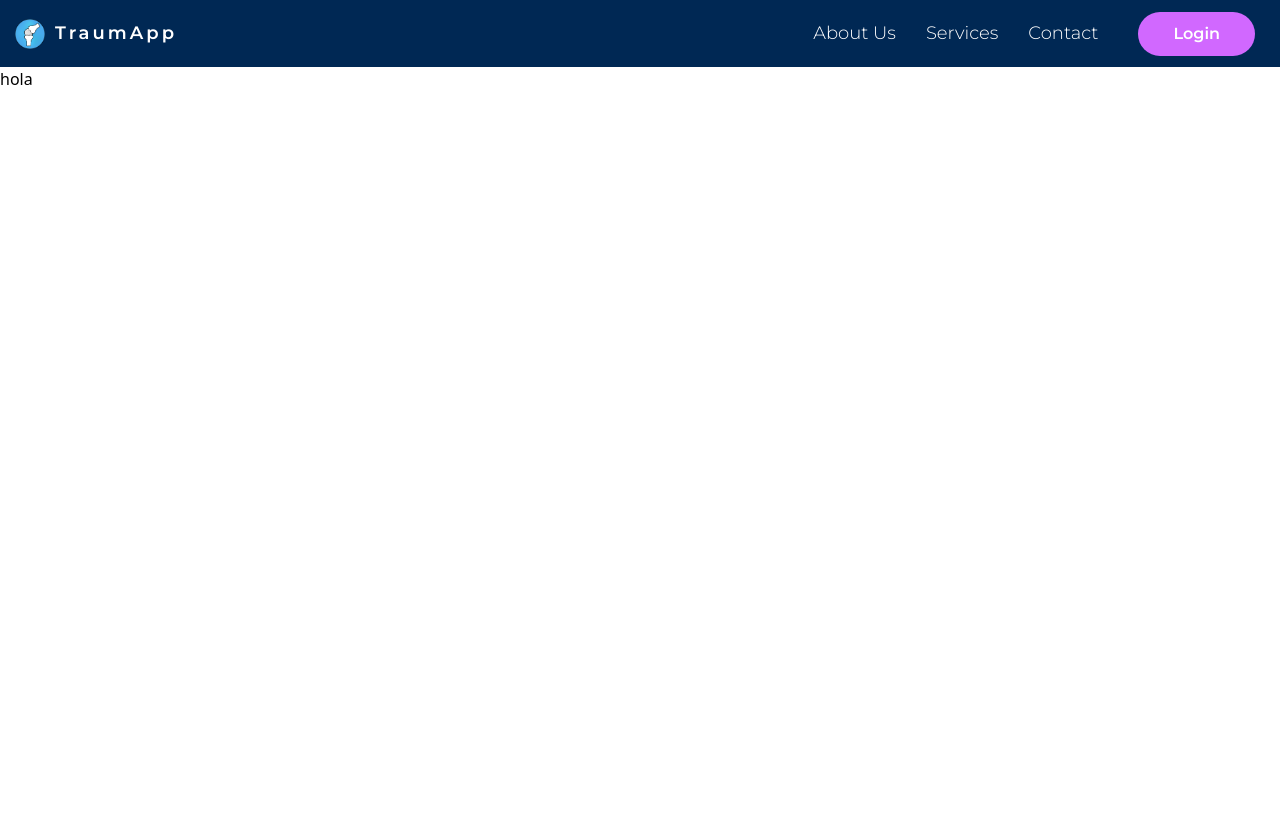
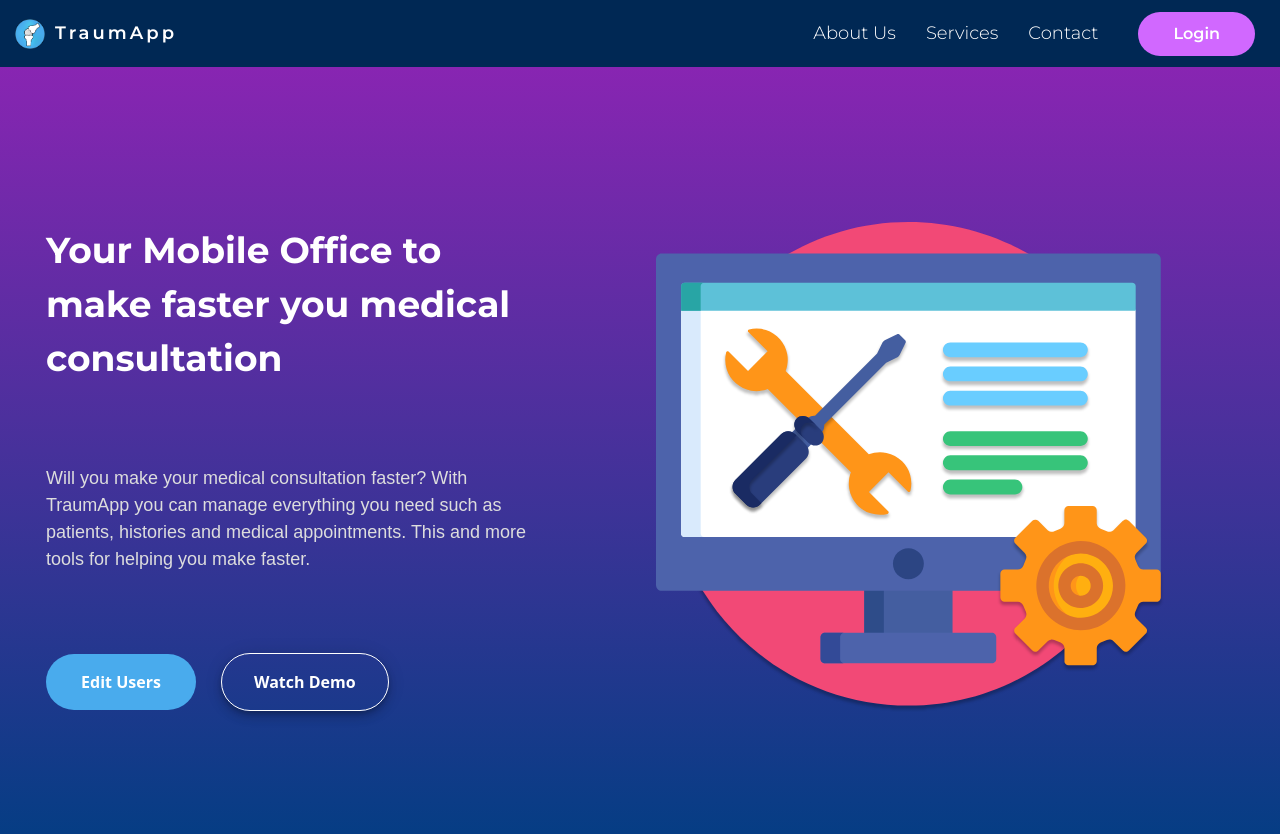
Before and after one commit to samuelDear/test-crud, a Next.js app: page / in a window 1280 px wide. Shown: the top 834 px of the page. Before the commit the page ends 800 px from the top, so only its background shows below. Built offline with nearby package versions, Linux system fonts and the light colour scheme.

Commit message:
Add Home

```diff
--- a/pages/index.jsx
+++ b/pages/index.jsx
@@ -1,12 +1,45 @@
+import Image from 'next/image';
 import { Header, HeadPage } from '../components';
+import classes from '../styles/pages/index.module.css';
+import HOME_ICON from '../public/images/userGuide.svg';
 
 const Home = () => {
   return (
     <>
       <HeadPage title="CMS - HOME" />
       <Header />
-      <main>
-        <p>hola</p>
+      <main className={classes.mainBox}>
+        <div className="w-full md:w-5/12 m-4 flex flex-col justify-center">
+          <h1 className={classes.titlePage}>
+            Your Mobile Office to make faster you medical consultation
+          </h1>
+          <p className={classes.dscProduct}>
+            Will you make your medical consultation faster? With TraumApp you
+            can manage everything you need such as patients, histories and
+            medical appointments. This and more tools for helping you make
+            faster.
+          </p>
+          <div className="flex flex-col items-start lg:items-center justify-start lg:flex-row">
+            <button
+              type="button"
+              className={`rounded-full py-4 px-8 font-bold ${classes.principalButton}`}>
+              Edit Users
+            </button>
+            <button
+              type="button"
+              className={`rounded-full py-4 px-8 font-bold ${classes.secundaryButton}`}>
+              Watch Demo
+            </button>
+          </div>
+        </div>
+        <div className="w-11/12 m-auto sm:w-8/12 md:w-5/12 m-4 flex flex-col justify-center">
+          <Image
+            src={HOME_ICON}
+            title="Home Image"
+            alt="Home Image"
+            id="homeLogo"
+          />
+        </div>
       </main>
     </>
   );
--- /dev/null
+++ b/styles/pages/index.module.css
@@ -0,0 +1,58 @@
+.mainBox {
+  min-height: 100vh;
+  color: #FFF;
+  display: flex;
+  background: linear-gradient(#8825B2, #003E82 );
+  flex-direction: row;
+  justify-content: space-between;
+  padding: 30px;
+}
+
+.titlePage {
+  font-size: 36px;
+  font-weight: bold;
+  font-family: "Montserrat", sans-serif;
+  margin-bottom: 80px;
+}
+
+.dscProduct {
+  font-family: 'Open-Sans', sans-serif;
+  color: #DDD;
+  margin-bottom: 80px;
+  font-size: 18px;
+}
+
+.principalButton {
+  background: #49ABED;
+  min-width: 150px;
+  margin-right: 25px;
+}
+
+.secundaryButton {
+  box-shadow: 0px 3px 5px -1px rgb(0 0 0 / 20%), 0px 6px 10px 0px rgb(0 0 0 / 14%), 0px 1px 18px 0px rgb(0 0 0 / 12%);
+  background-color: transparent;
+  border: 1px solid #FFF;
+  min-width: 150px;
+}
+
+@media (max-width: 1024px) {
+  .principalButton {
+    margin-right: 0;
+    margin-bottom: 20px;
+  }
+}
+
+@media (max-width: 768px){
+  .mainBox {
+    flex-direction: column;
+  }
+
+  .titlePage {
+    font-size: 32px;
+    margin-bottom: 60px;
+  }
+
+  .dscProduct {
+    margin-bottom: 60px;
+  }
+}
```
Also changed, not shown: public/images/userGuide.svg (added).
